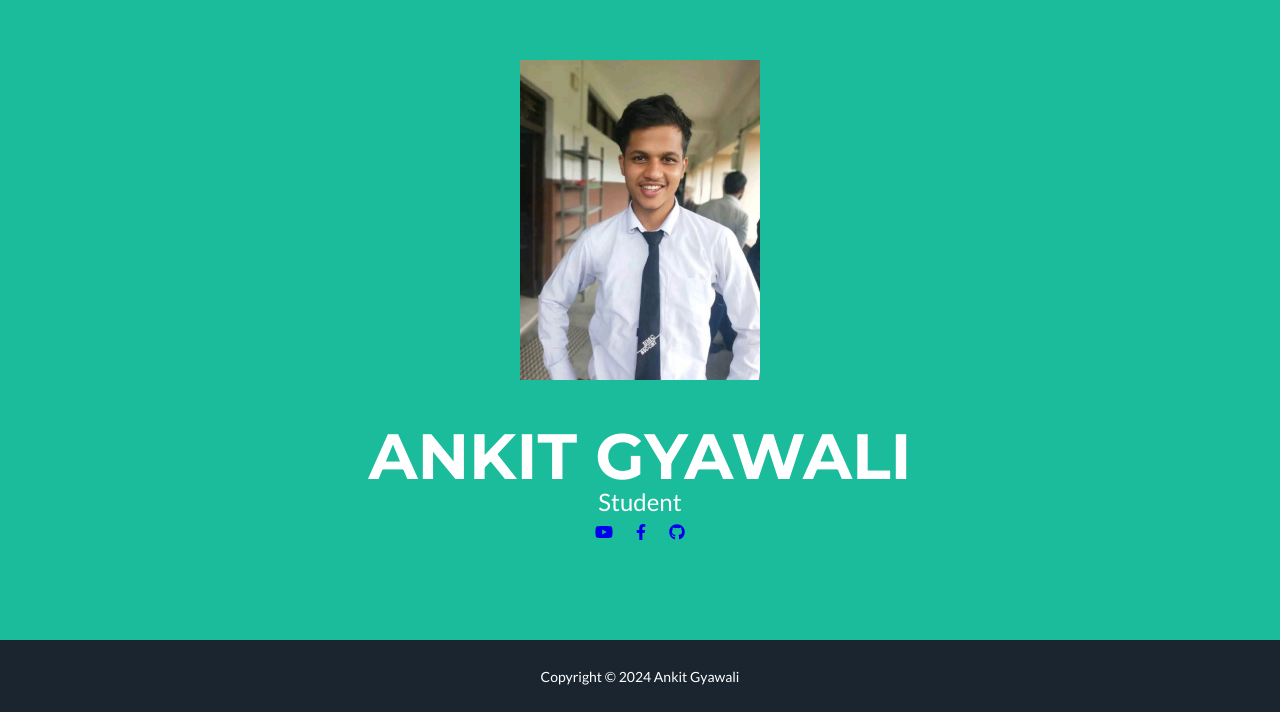
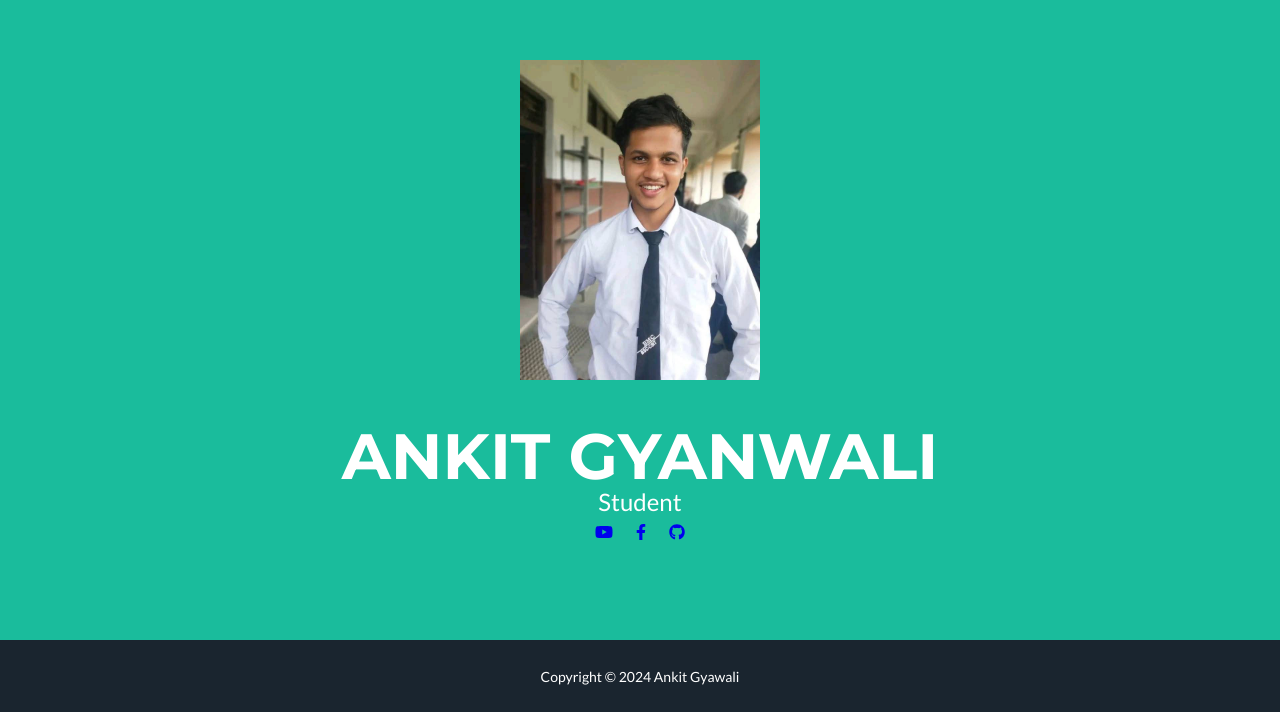
Before and after one commit to ankit07721/Personalwebsite, a plain HTML site: page index.html in a window 1280 px wide. Shown: the part 140-852 px from the top of the page. Drawn offline with nearby package versions, Linux system fonts and the light colour scheme.

Commit message:
Update index.html

```diff
--- a/index.html
+++ b/index.html
@@ -26,7 +26,7 @@
                 <!-- Masthead Avatar Image-->
                 <img class="masthead-avatar mb-5" src="brp.jpg" alt="..." />
                 <!-- Masthead Heading-->
-                <h1 class="masthead-heading text-uppercase mb-0">Ankit Gyawali</h1>
+                <h1 class="masthead-heading text-uppercase mb-0">Ankit Gyanwali</h1>
                 <!-- Masthead Subheading-->
                 <p class="masthead-subheading font-weight-light mb-0">Student</p>
                 <nav>
```
